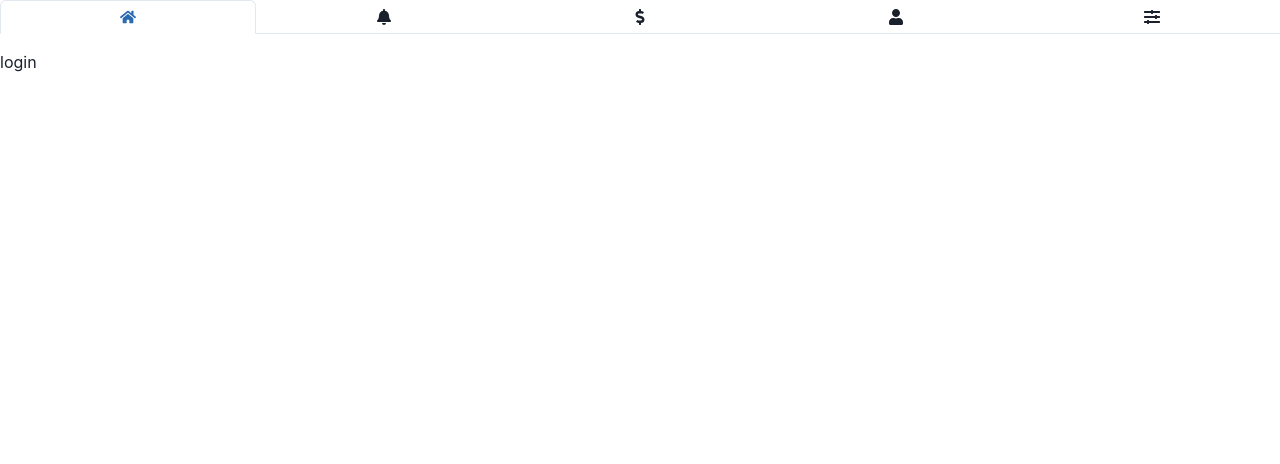
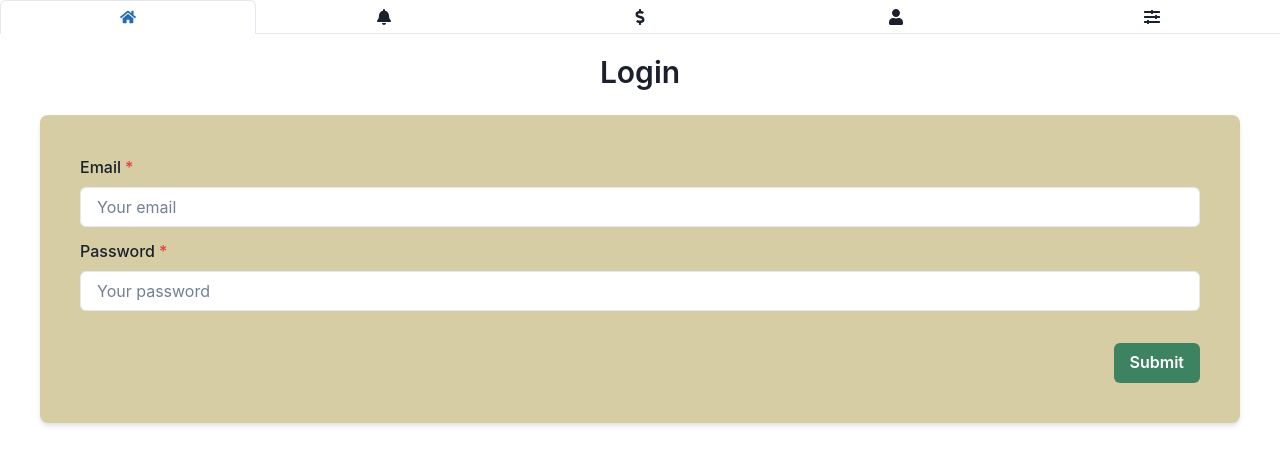
Before and after one commit to yotamc19/WorthIt-fe, a React (Create React App) app: page / in a window 1280 px wide. Shown: the top 464 px of the page. Built offline with nearby package versions, Linux system fonts and the light colour scheme.

Commit message:
Created Login form + Navbar updates Co-authored-by: Daniel Haiem <danielhaiem@users.noreply.github.com>

```diff
--- a/src/components/NavBar.jsx
+++ b/src/components/NavBar.jsx
@@ -1,5 +1,5 @@
 import React from "react";
-import { Tabs, TabList, TabPanels, Tab, TabPanel } from "@chakra-ui/react";
+import { Tabs, TabList, Tab } from "@chakra-ui/react";
 import { Link } from "react-router-dom";
 import {
   FaHome,
--- a/src/pages/loginPage.jsx
+++ b/src/pages/loginPage.jsx
@@ -1,7 +1,91 @@
+import React, { useState, useContext } from "react";
+import axios from "axios";
+import { useNavigate, Link } from "react-router-dom";
+
+import {
+  FormLabel,
+  FormControl,
+  Input,
+  Button,
+  Spacer,
+  HStack,
+  VStack,
+  Text,
+} from "@chakra-ui/react";
+
 const LoginPage = () => {
-    return <div>
-        login
+  const [email, setEmail] = useState("");
+  const [password, setPassword] = useState("");
+  let navigate = useNavigate();
+
+  const handleLogIn = async (e) => {
+    try {
+      e.preventDefault();
+      const { data } = await axios.post(
+        "http://localhost:8080/user/login",
+        { email, password },
+        {
+          withCredentials: true,
+        }
+      );
+      if (data) {
+        // decide which page to navigate to
+        navigate("/home")
+        // set context for current user
+      }
+    } catch (error) {
+      console.log(error);
+    }
+  };
+  return (
+    <div>
+      <form onSubmit={handleLogIn}>
+        <Text fontWeight="600" mb={5} textAlign="center" fontSize="3xl">
+          Login
+        </Text>
+        <VStack
+          boxShadow="md"
+          rounded="lg"
+          p={10}
+          bg="#D6CDA4"
+          gap={3}
+          mx={10}
+          mb={3}
+        >
+          <FormControl isRequired>
+            <FormLabel htmlFor="email">Email</FormLabel>
+            <Input
+              bg="white"
+              id="email"
+              type="email"
+              placeholder="Your email"
+              onChange={(e) => setEmail(e.target.value)}
+            />
+          </FormControl>
+          <FormControl isRequired>
+            <FormLabel htmlFor="password">Password</FormLabel>
+            <Input
+              bg="white"
+              id="password"
+              type="password"
+              placeholder="Your password"
+              onChange={(e) => setPassword(e.target.value)}
+            />
+          </FormControl>
+          <HStack width="100%" mt={5}>
+            <Spacer />
+            <Button
+              color="white"
+              bg="#3D8361"
+              type="submit"
+            >
+              Submit
+            </Button>
+          </HStack>
+        </VStack>
+      </form>
     </div>
-}
+  );
+};
 
 export default LoginPage;
```
